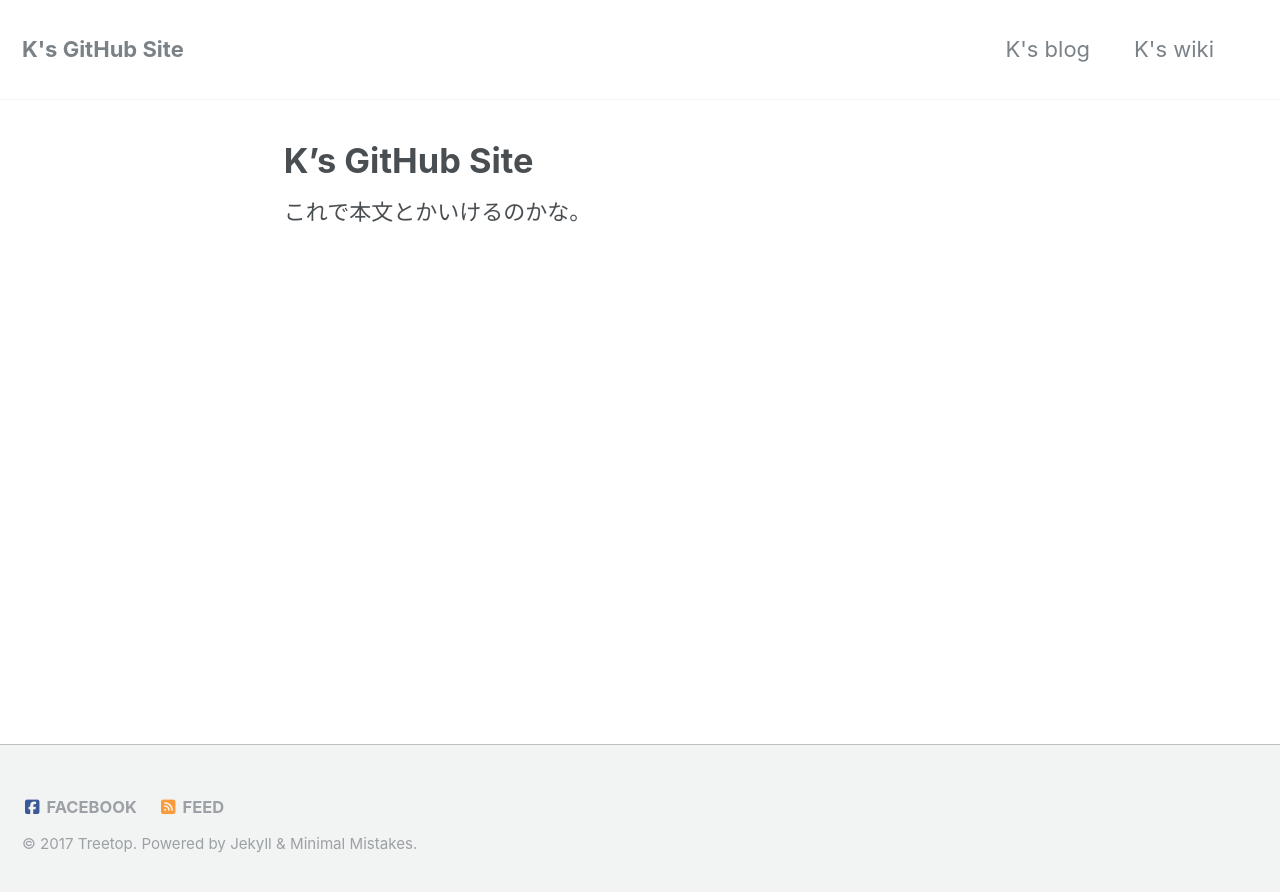
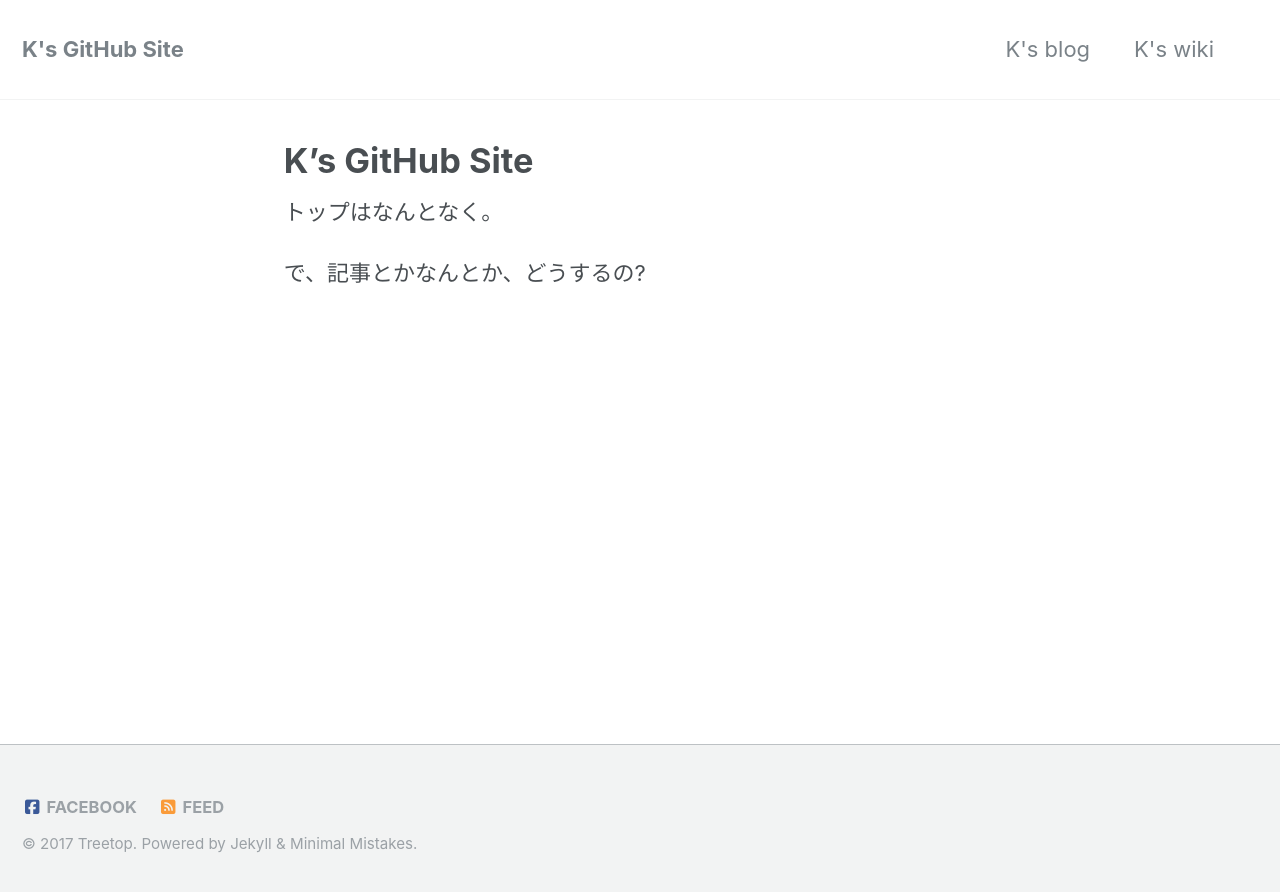
Before and after one commit to laureltreetop/laureltreetop.github.io, a Jekyll site: the page built from index.md, in a window 1280 px wide. Shown: the top 892 px of the page. Built offline with Jekyll 4.4.1, drawn with Linux system fonts in a browser that asks for light colours; nearby versions of some CDN libraries; the list of posts is cut into pages by our own code.

Commit message:
Update index.md

```diff
--- a/index.md
+++ b/index.md
@@ -3,4 +3,6 @@ layout: single
 author: Treetop
 title: "K's GitHub Site"
 ---
-これで本文とかいけるのかな。
+トップはなんとなく。
+
+で、記事とかなんとか、どうするの?
```
